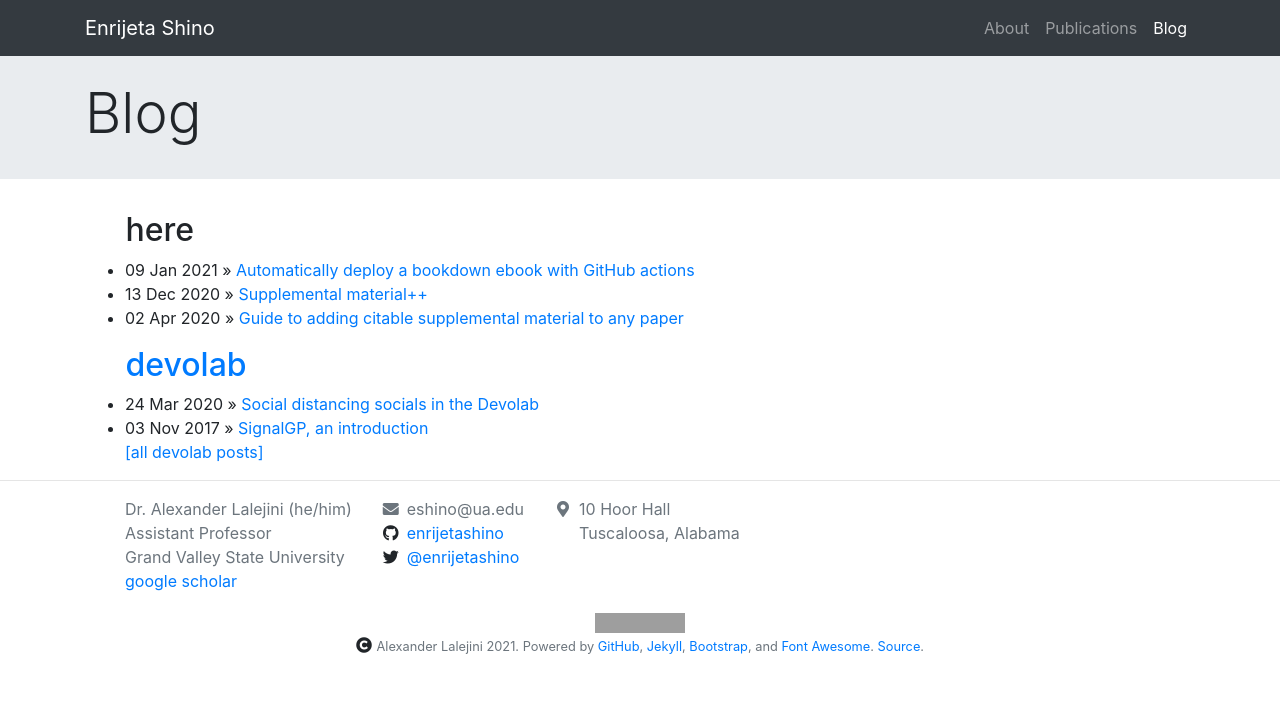
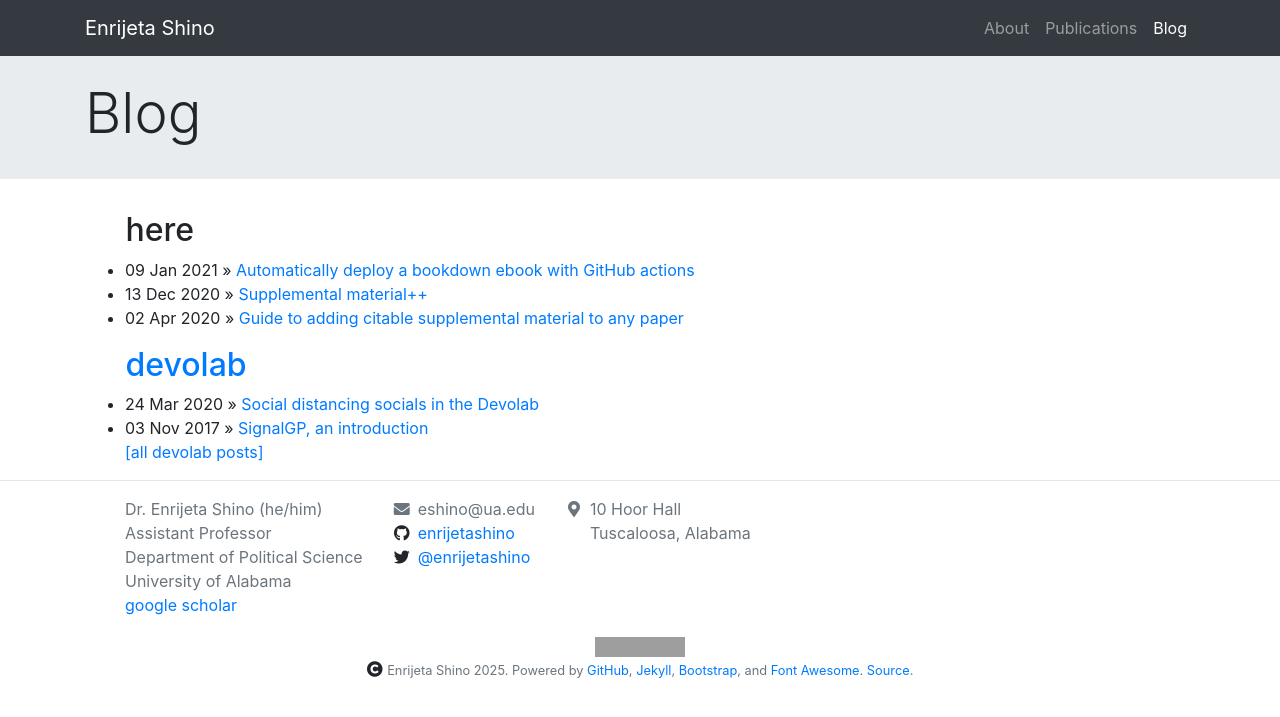
Before and after one commit to enrijetashino/enrijetashino.github.io, a Jekyll site: the page built from _pages/blog.md, in a window 1280 px wide. Shown: the top 717 px of the page. Built offline with Jekyll 4.4.1, drawn with Linux system fonts in a browser that asks for light colours; nearby versions of some CDN libraries; grey boxes are pictures that could not be loaded.

Commit message:
Update footer.html

```diff
--- a/_includes/footer.html
+++ b/_includes/footer.html
@@ -10,10 +10,11 @@
 
         <div class="col-auto pr-0">
           <ul class="fa-ul">
-            <li class="text-secondary">Dr. Alexander Lalejini (he/him)</li>
+            <li class="text-secondary">Dr. Enrijeta Shino (he/him)</li>
             <li class="text-secondary">Assistant Professor</li>
-            <li class="text-secondary">Grand Valley State University</li>
-            <li><a href="https://scholar.google.com/citations?user=sb89k5kAAAAJ&hl=en">google scholar</a></li>
+            <li class="text-secondary">Department of Political Science</li>
+            <li class="text-secondary">University of Alabama</li>
+            <li><a href="https://scholar.google.com/citations?user=QnMWbkoAAAAJ&hl=en&oi=ao">google scholar</a></li>
           </ul>
         </div>
 
@@ -39,18 +40,18 @@
 
       <!-- === Site information ===  -->
       <div class="row justify-content-center">
-        <a href="https://github.com/amlalejini/amlalejini.github.io"><img src="https://img.shields.io/github/last-commit/amlalejini/amlalejini.github.io.svg?label=last%20update"/></a>
+        <a href="https://github.com/enrijetashino/enrijetashino.github.io"><img src="https://img.shields.io/github/last-commit/enrijetashino/enrijetashino.github.io.svg?label=last%20update"/></a>
       </div>
       <div class="row justify-content-center">
         <div class="col-auto">
           <i class="fas fa-copyright"></i>
           <small class="text-muted">
-            Alexander Lalejini 2021.
+            Enrijeta Shino 2025.
             Powered by <a href="https://github.com/">GitHub</a>,
             <a href="https://jekyllrb.com/">Jekyll</a>,
             <a href="https://getbootstrap.com/">Bootstrap</a>,
             and <a href="https://fontawesome.com/">Font Awesome</a>.
-            <a href="https://github.com/amlalejini/amlalejini.github.io">Source</a>.
+            <a href="https://github.com/enrijetashino/enrijetashino.github.io">Source</a>.
           </small>
         </div>
       </div>
```
